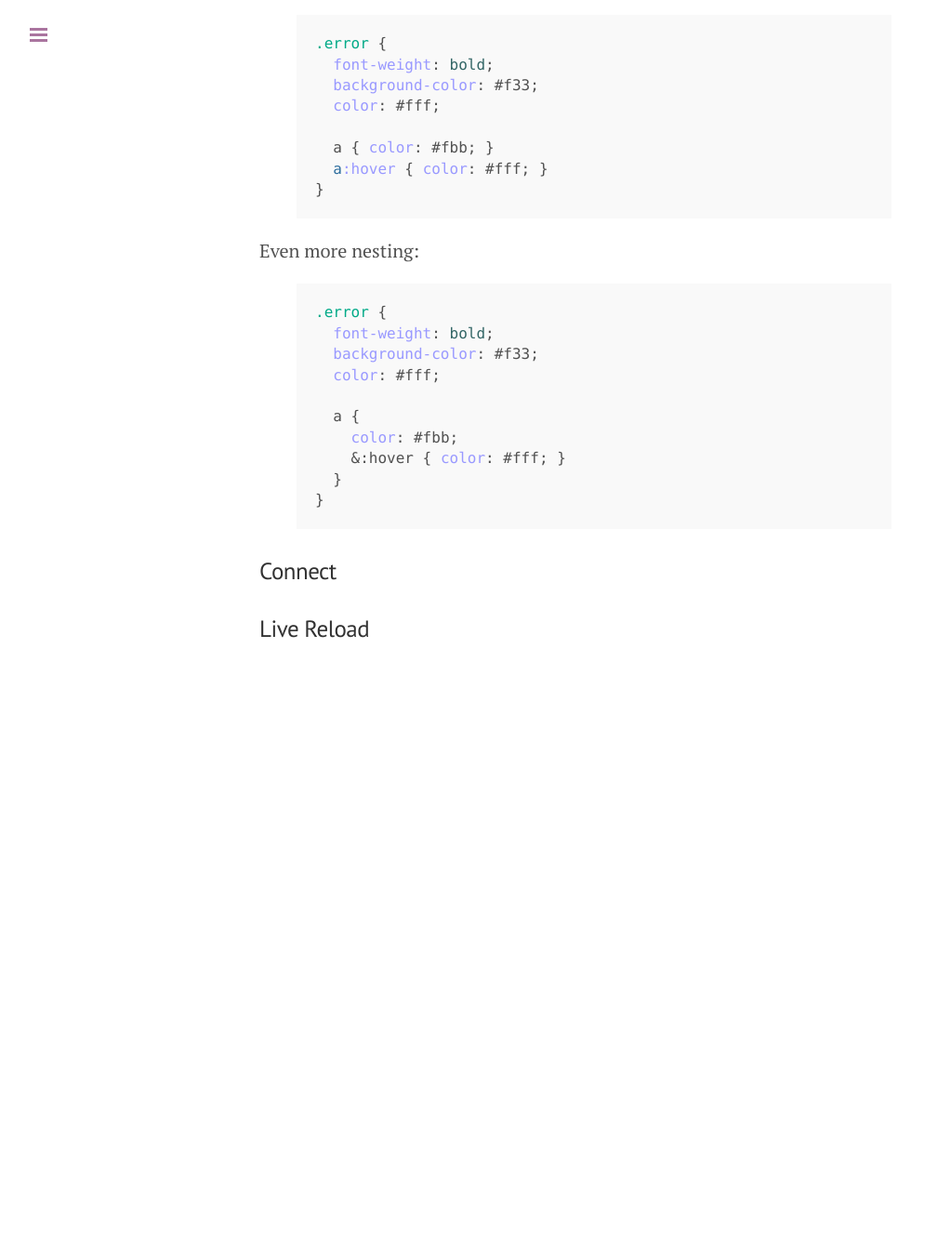
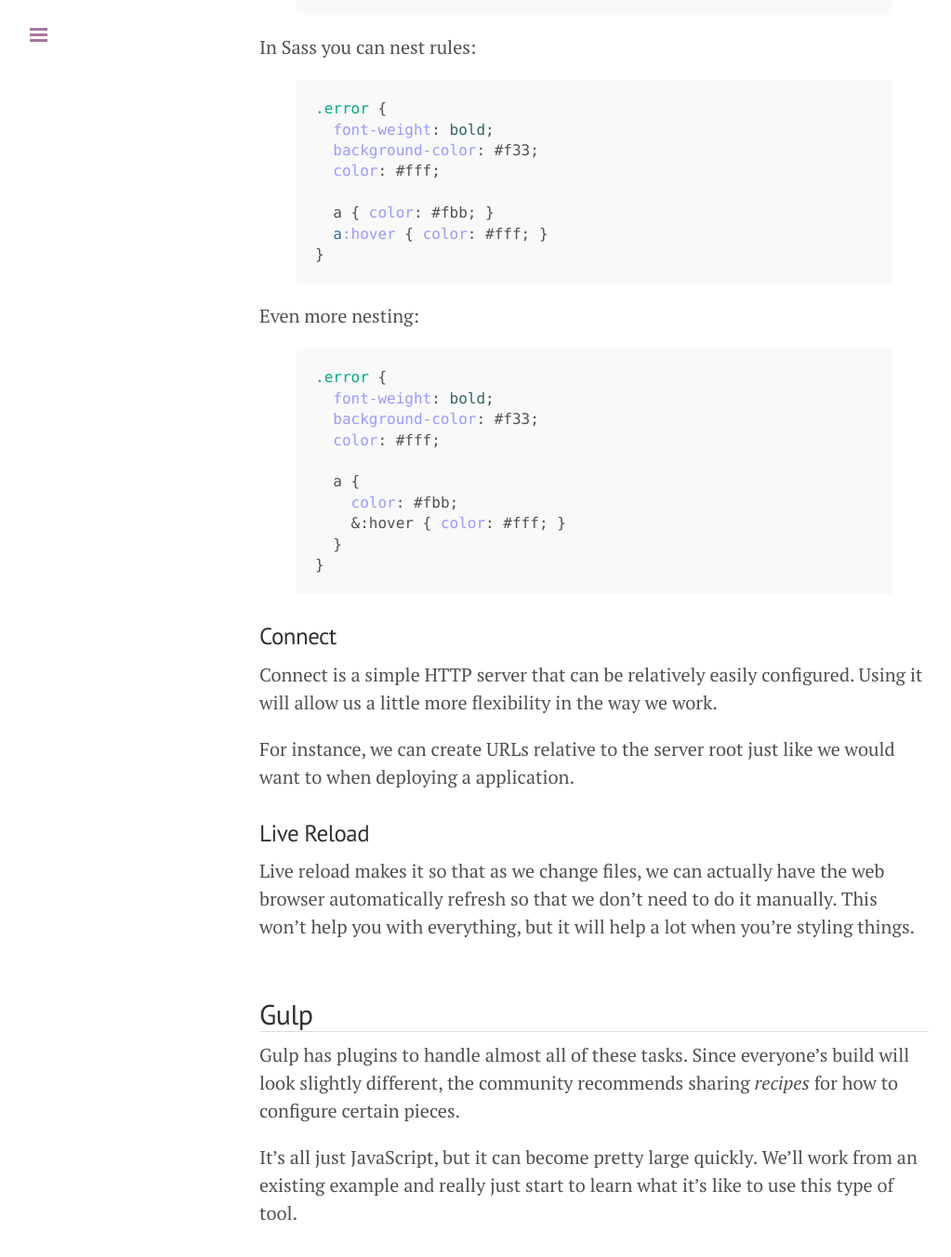
Before and after one commit to wbyoung/jsi, a Jekyll site: the page built from _posts/00-05-05-gulp.md, in a window 1280 px wide and 1400 px high, scrolled down 3214 px. Shown: the top 1352 px of the window at 93% size, without its empty margins (1-1024 px from the left). Built offline with Jekyll 4.4.1, drawn with Linux system fonts in a browser that asks for light colours; nearby versions of some CDN libraries; Markdown is read by kramdown in place of the engine named in the settings; before the commit the page ends 3986 px from its top, so only the background shows below that; some of the changed text lies outside the part shown.

Commit message:
More gulp.

```diff
--- a/_posts/00-05-05-gulp.md
+++ b/_posts/00-05-05-gulp.md
@@ -103,6 +103,8 @@
 
 ### Browserify
 
+Wouldn't it be nice if we could use `requrie` in the browser? Browserify
+allows us to do just that.
 
 ### Sass
 
@@ -158,8 +160,29 @@
 
 ### Connect
 
+Connect is a simple HTTP server that can be relatively easily configured. Using
+it will allow us a little more flexibility in the way we work.
+
+For instance, we can create URLs relative to the server root just like we would
+want to when deploying a application.
+
 ### Live Reload
 
+Live reload makes it so that as we change files, we can actually have the web
+browser automatically refresh so that we don't need to do it manually. This
+won't help you with everything, but it will help a lot when you're styling
+things.
+
+
+## Gulp
+
+Gulp has plugins to handle almost all of these tasks. Since everyone's build
+will look slightly different, the community recommends sharing _recipes_ for
+how to configure certain pieces.
+
+It's all just JavaScript, but it can become pretty large quickly. We'll work
+from an existing example and really just start to learn what it's like to use
+this type of tool.
 
 
 [sass]: http://sass-lang.com
```
